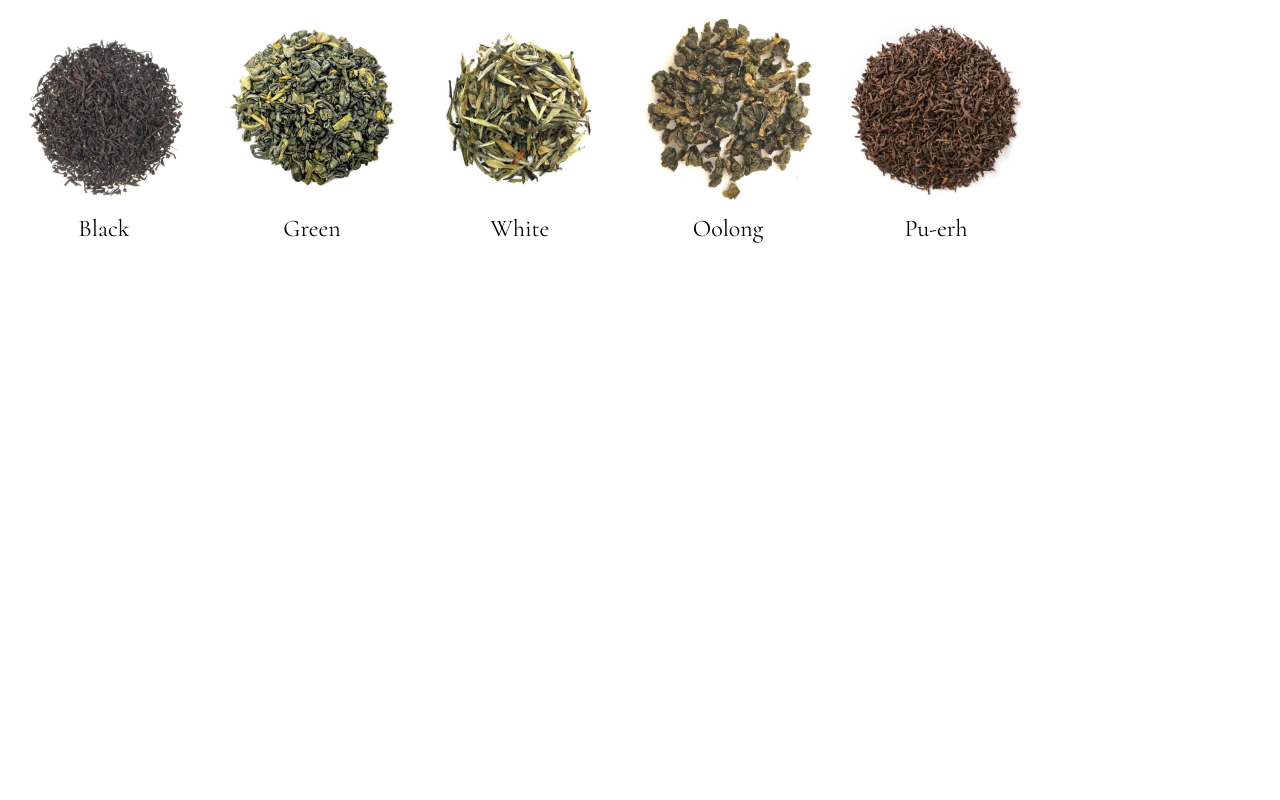
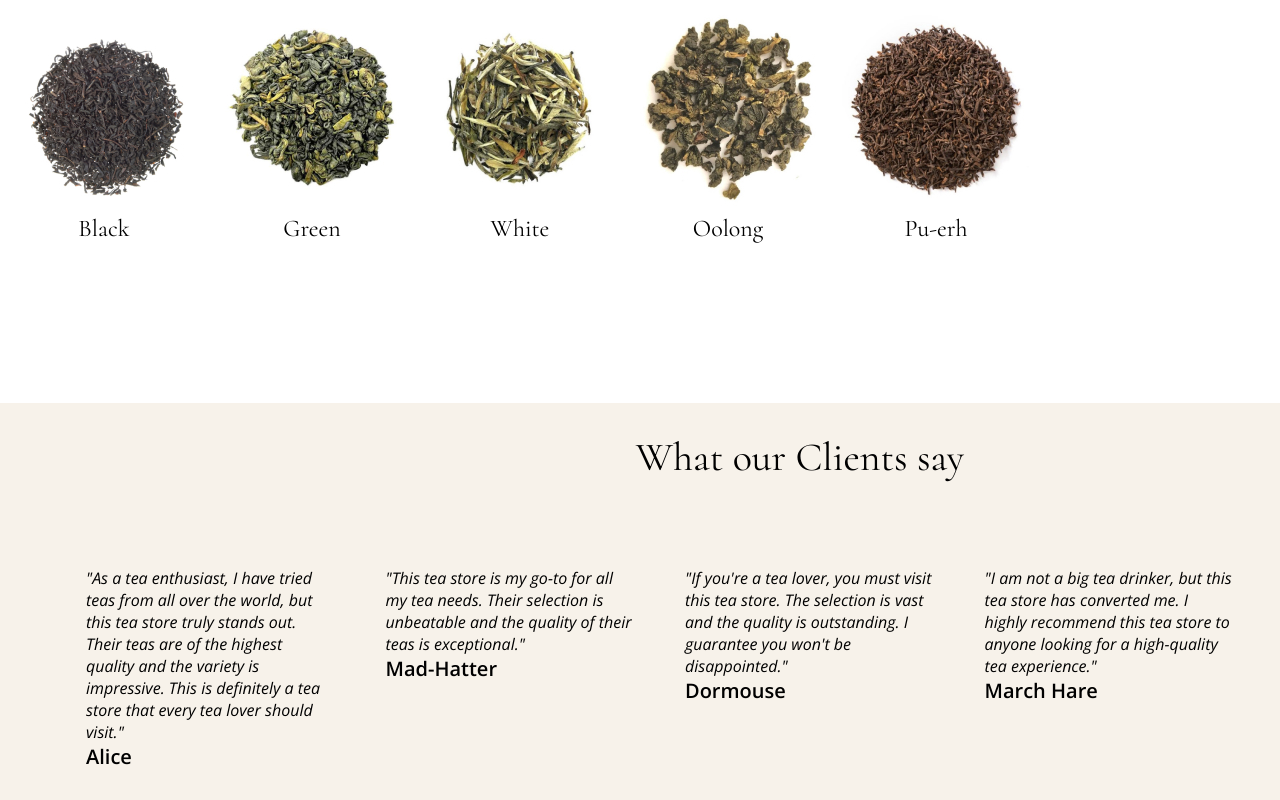
Before and after one commit to julbaral/HW7, a plain HTML site: page index.html in a window 1280 px wide. Shown: the part 1442-2242 px from the top of the page. Before the commit the page ends 1845 px from the top, so only its background shows below. Drawn offline with nearby package versions, Linux system fonts and the light colour scheme; a web font is replaced by a local one.

Commit message:
добавлена секция с отзывами

```diff
--- a/index.html
+++ b/index.html
@@ -1,5 +1,5 @@
 <!DOCTYPE html>
-<html lang="en">
+<html lang="ru">
   <head>
     <meta charset="UTF-8" />
     <meta name="viewport" content="width=device-width, initial-scale=1.0" />
@@ -141,6 +141,43 @@
           </div>
         </div>
       </section>
+      <section class="say_clients">
+        <h3>What our Clients say</h3>
+        <div class="reviews_about_tea">
+          <div class="client_reviews">
+            <p>
+              "As a tea enthusiast, I have tried teas from all over the world,
+              but this tea store truly stands out. Their teas are of the highest
+              quality and the variety is impressive. This is definitely a tea
+              store that every tea lover should visit."
+            </p>
+            <span>Alice</span>
+          </div>
+          <div class="client_reviews">
+            <p>
+              "This tea store is my go-to for all my tea needs. Their selection
+              is unbeatable and the quality of their teas is exceptional."
+            </p>
+            <span>Mad-Hatter</span>
+          </div>
+          <div class="client_reviews">
+            <p>
+              "If you're a tea lover, you must visit this tea store. The
+              selection is vast and the quality is outstanding. I guarantee you
+              won't be disappointed."
+            </p>
+            <span>Dormouse</span>
+          </div>
+          <div class="client_reviews">
+            <p>
+              "I am not a big tea drinker, but this tea store has converted me.
+              I highly recommend this tea store to anyone looking for a
+              high-quality tea experience."
+            </p>
+            <span>March Hare</span>
+          </div>
+        </div>
+      </section>
     </main>
     <footer></footer>
   </body>
--- a/style.css
+++ b/style.css
@@ -1,8 +1,8 @@
 /*шрифт лого*/ @import url(https://fonts.googleapis.com/css?family=IM+Fell+Great+Primer+SC:regular);
 /*шрифт 1 секция*/ @import url(https://fonts.googleapis.com/css?family=Cormorant:300,regular,500,600,700,300italic,italic,500italic,600italic,700italic);
 /*шрифт навигации*/ @import url(https://fonts.googleapis.com/css?family=Open+Sans:300,regular,500,600,700,800,300italic,italic,500italic,600italic,700italic,800italic);
-/*шрифт цитаты*/ @import url(https://fonts.googleapis.com/css?family=Cormorant:300,regular,500,600,700,300italic,italic,500italic,600italic,700italic);
-
+/*шрифт заголовки*/ @import url(https://fonts.googleapis.com/css?family=Cormorant:300,regular,500,600,700,300italic,italic,500italic,600italic,700italic);
+/*шрифт отзывы*/ @import url(https://fonts.googleapis.com/css?family=Open+Sans:300,regular,500,600,700,800,300italic,italic,500italic,600italic,700italic,800italic);
 * {
   margin: 0;
   padding: 0;
@@ -75,6 +75,8 @@ h2 {
     margin: 220px 0;
     width: 704px;
     height: 96px;
+    text-align: center;
+    justify-content: center;
 }
 .choice_of_tea {
     display: flex;
@@ -94,3 +96,34 @@ h3 {
     font-weight: 400;
     font-size: 40px;
 }
+.say_clients {
+  background-color:rgb(247, 242, 234);
+  width: 1600px;
+  height: 397px;
+}
+.say_clients h3{
+  padding: 30px 0 0 0;
+
+}
+.reviews_about_tea {
+  display: flex;
+  width: 1198px;
+  height: 169px;
+  margin: 60px;
+  font-family: Open Sans;
+
+}
+.reviews_about_tea p {
+ font-style: italic;
+  font-weight: 300;
+  font-size: 16px;
+}
+
+.client_reviews {
+  margin: 26px;
+  width: 280px;
+}
+.reviews_about_tea span {
+  font-weight: 600;
+  font-size: 20px;
+}
```
